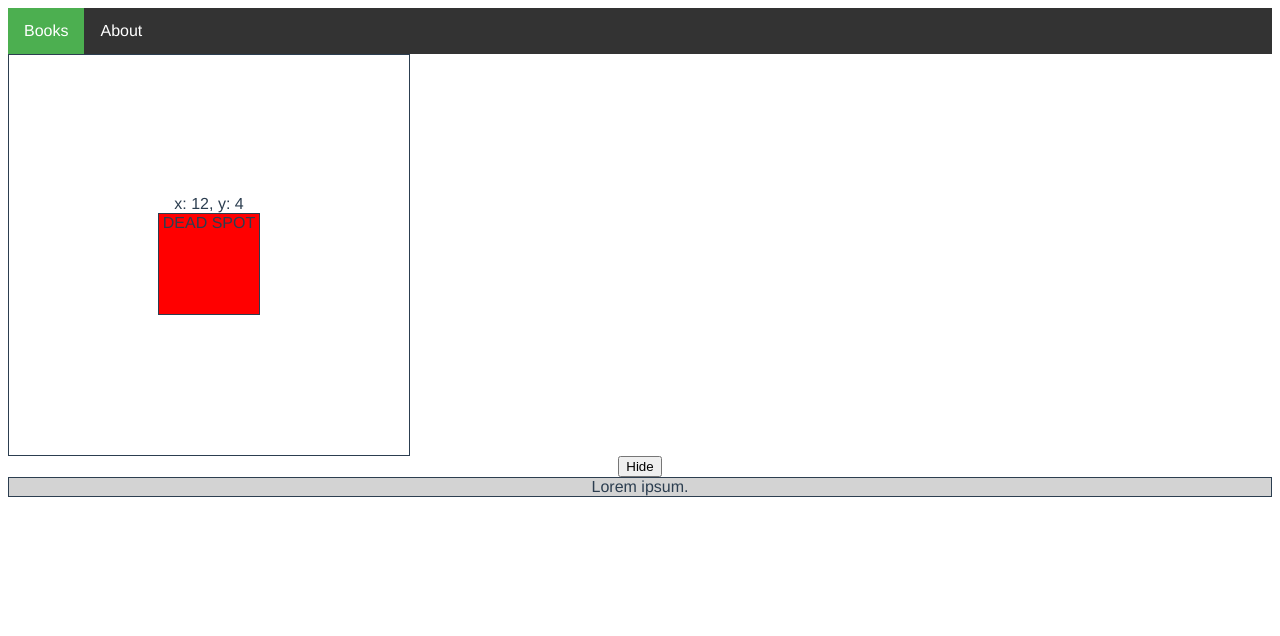
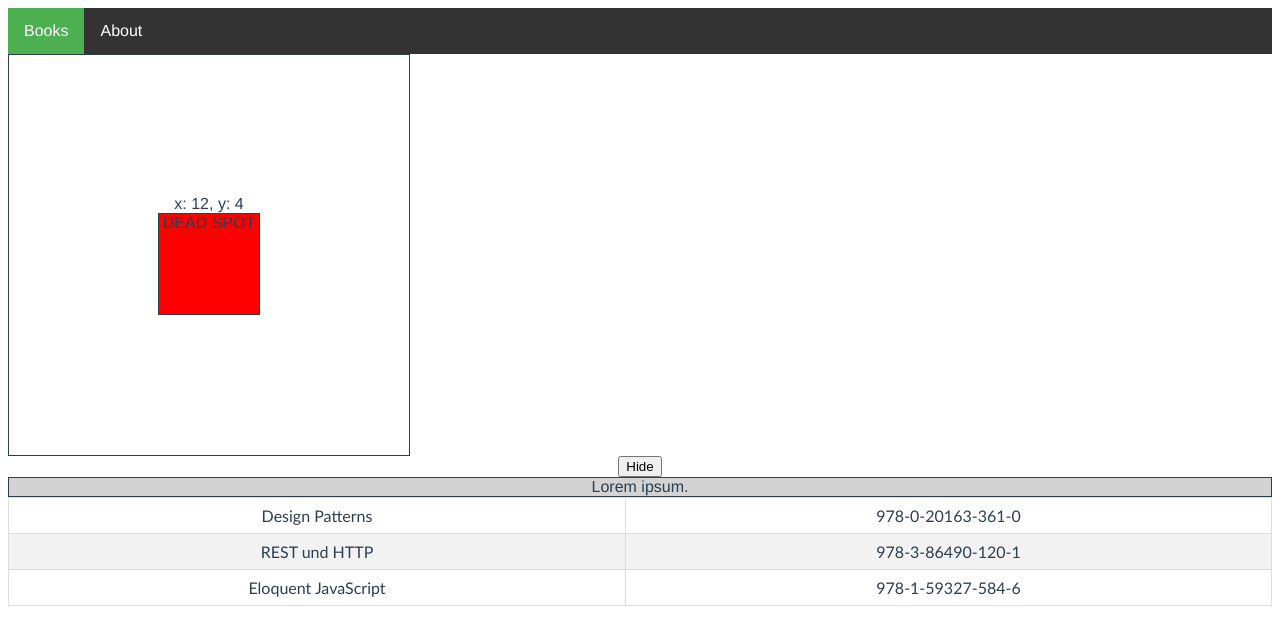
Before and after one commit to workshops-de/vuejs3-workshop, a Vue app: page / in a window 1280 px wide. Shown: the top 636 px of the page. Built offline with nearby package versions, Linux system fonts and the light colour scheme.

Commit message:
Use v-for

```diff
--- a/src/App.vue
+++ b/src/App.vue
@@ -3,6 +3,7 @@
     <AppNavigation />
     <MouseCursor />
     <InfoBox />
+    <BookList />
   </div>
 </template>
 
@@ -11,13 +12,15 @@ import { defineComponent } from 'vue';
 import AppNavigation from '@/components/AppNavigation.vue';
 import MouseCursor from '@/components/MouseCursor.vue';
 import InfoBox from '@/components/InfoBox.vue';
+import BookList from './components/BookList.vue';
 
 export default defineComponent({
   name: 'App',
   components: {
     AppNavigation,
     MouseCursor,
-    InfoBox
+    InfoBox,
+    BookList
   }
 });
 </script>
--- /dev/null
+++ b/src/components/BookList.vue
@@ -0,0 +1,64 @@
+<template>
+  <table>
+    <tr v-for="book in books" :key="book.isbn">
+      <td>{{ book.title }}</td>
+      <td>{{ book.isbn }}</td>
+    </tr>
+  </table>
+</template>
+
+<script>
+import { defineComponent } from 'vue';
+
+export default defineComponent({
+  name: 'BookList',
+  data() {
+    return {
+      books: [
+        {
+          title: 'Design Patterns',
+          isbn: '978-0-20163-361-0'
+        },
+        {
+          title: 'REST und HTTP',
+          isbn: '978-3-86490-120-1'
+        },
+        {
+          title: 'Eloquent JavaScript',
+          isbn: '978-1-59327-584-6'
+        }
+      ]
+    };
+  }
+});
+</script>
+
+<style lang="scss">
+table {
+  font-family: 'Trebuchet MS', Arial, Helvetica, sans-serif;
+  border-collapse: collapse;
+  width: 100%;
+
+  td,
+  th {
+    border: 1px solid #ddd;
+    padding: 8px;
+  }
+
+  th {
+    padding-top: 12px;
+    padding-bottom: 12px;
+    text-align: left;
+    background-color: #4caf50;
+    color: white;
+  }
+
+  tr:nth-child(even) {
+    background-color: #f2f2f2;
+  }
+
+  tr:hover {
+    background-color: #ddd;
+  }
+}
+</style>
```
